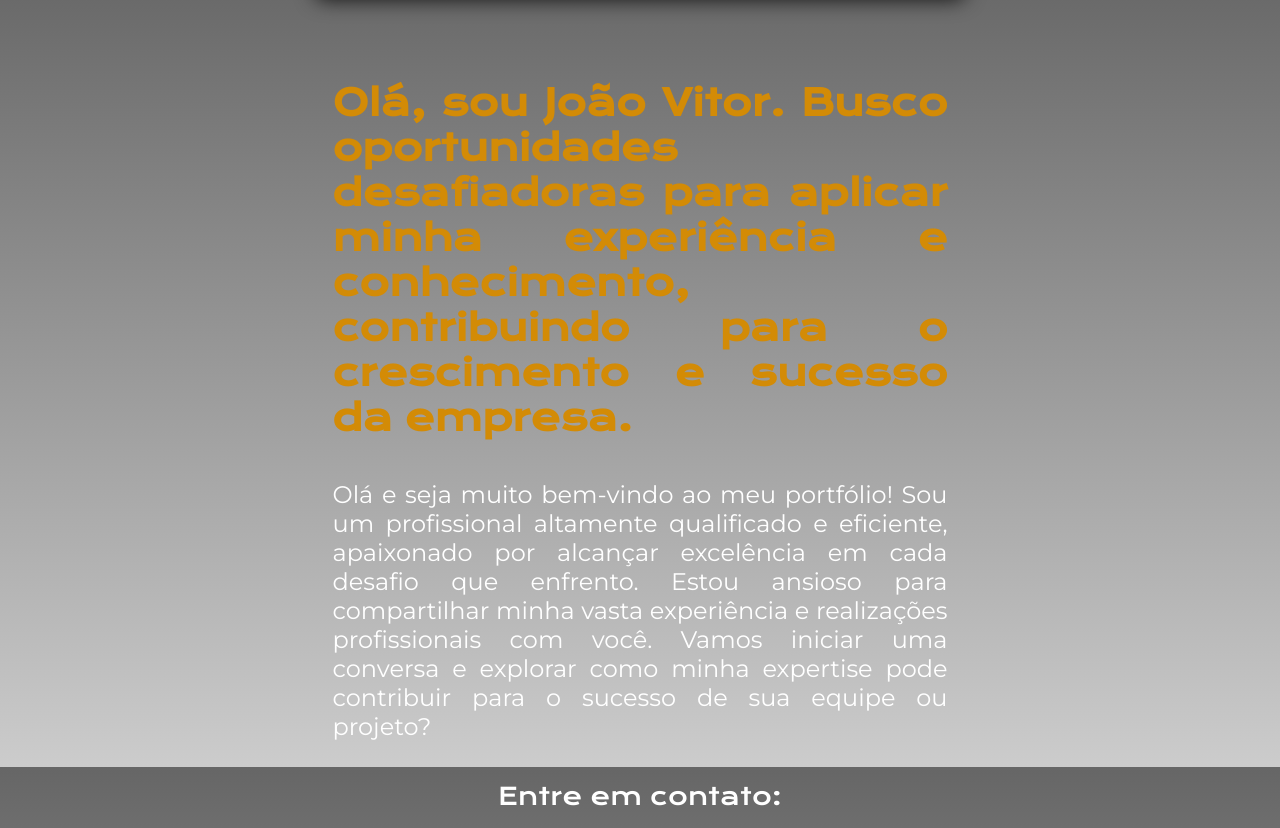
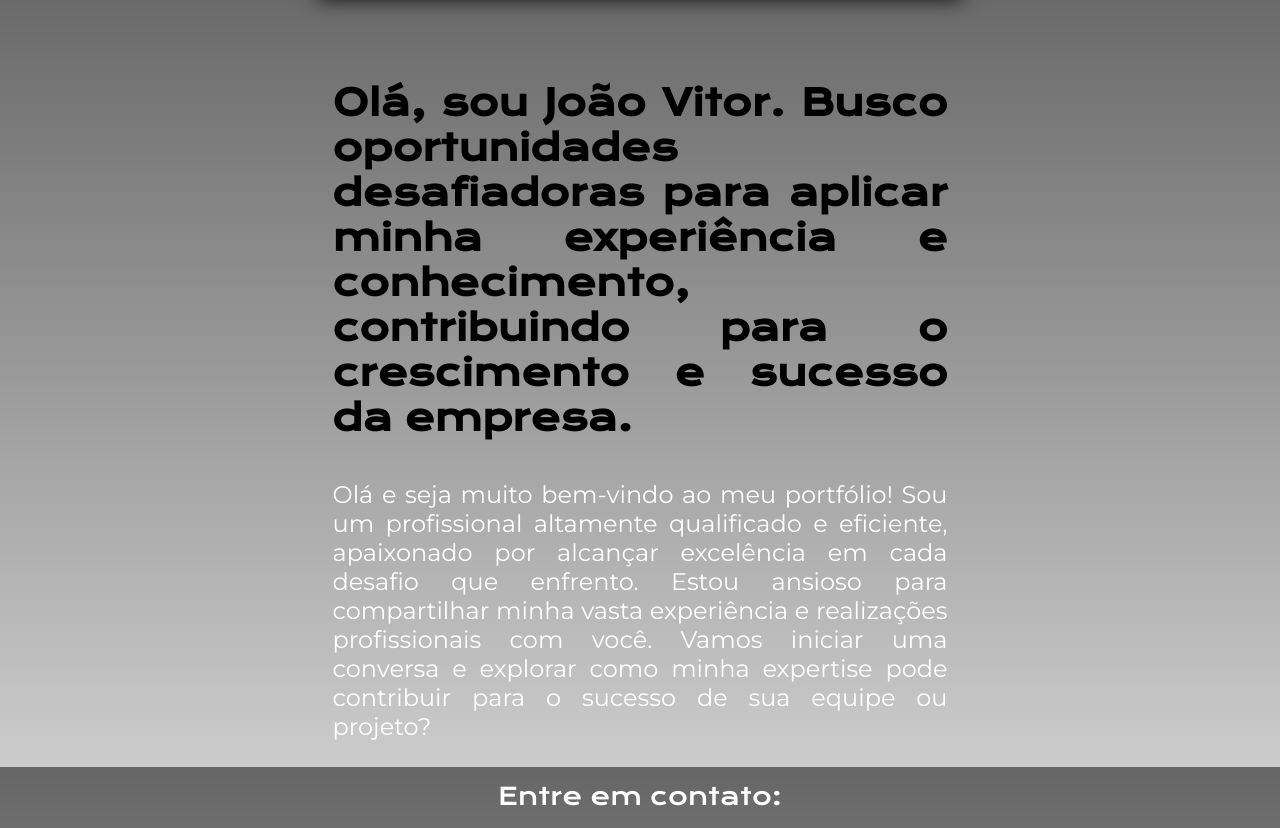
Before and after one commit to Jvmartins29/repodefinitivo, a plain HTML site: page index.html in a window 1280 px wide. Shown: the part 833-1661 px from the top of the page. Drawn offline with nearby package versions, Linux system fonts and the light colour scheme.

Commit message:
Add files via upload

```diff
--- a/style/style.css
+++ b/style/style.css
@@ -51,7 +51,7 @@ body {
 
 /* Define a cor do texto para elementos com a classe .titulo-destaque como d38b06 (laranja) */
 .titulo-destaque {
-    color: #d38b06;
+            color: black;
 }
 
 /* Estilos para elementos com a classe .conteudo */
```
